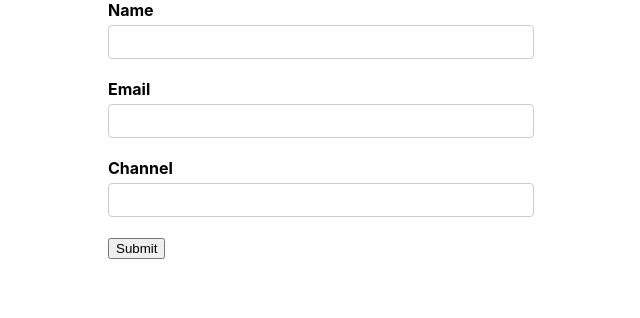
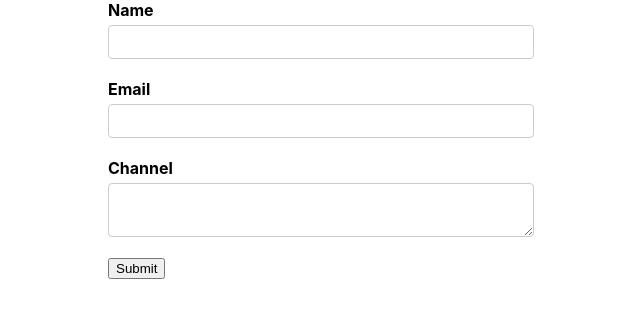
Before and after one commit to sumanta2/reactformik, a React (Create React App) app: page / in a window 1280 px wide. Shown: the top 318 px of the page, without its empty margins (319-959 px from the left). Built offline with nearby package versions, Linux system fonts and the light colour scheme.

Commit message:
10 Formik,Form,Field,ErrorMessage component

```diff
--- a/src/components/YoutubeForm.js
+++ b/src/components/YoutubeForm.js
@@ -1,69 +1,72 @@
-import { useFormik } from 'formik';
+import { useFormik, Formik, Form,Field,ErrorMessage } from 'formik';
 import * as Yup from 'yup'
 
 const YoutubeForm = () => {
 
 
-  const onSubmit=(values) => {
+  const onSubmit = (values) => {
     console.table('Form Values', values)
   }
 
-  const validationSchema=Yup.object({
-    name:Yup.string().required('Required'),
-    email:Yup.string().email('Invalid email format').required('Required'),
-    channel:Yup.string().required("Required")
+  const validationSchema = Yup.object({
+    name: Yup.string().required('Required'),
+    email: Yup.string().email('Invalid email format').required('Required'),
+    channel: Yup.string().required("Required")
   })
 
-  const initialValues=
+  const initialValues =
   {
     name: '',           //the key name must be same of the name of input tag's name property's value
     email: '',
     channel: '',
   }
 
-  const formik = useFormik({
-    initialValues,
-    onSubmit,
-    validationSchema
-  })
+  // const formik = useFormik({
+  //   initialValues,
+  //   onSubmit,
+  //   validationSchema
+  // })
   //console.table('Form Values', formik.values)
   //console.log('Form error',formik.errors)
   //console.log('Visited field',formik.touched)
   return (
-    <div>
-      <form onSubmit={formik.handleSubmit} >
+    <Formik initialValues={initialValues} validationSchema={validationSchema} onSubmit={onSubmit}>
+      <Form >
         <div className="form-control">
           <label htmlFor="name">Name</label>
-        <input type="text" name="name" id="name"
+          <Field type="text" name="name" id="name"   //Field tag of Formik work same as getFieldProps method
             //onBlur={formik.handleBlur} onChange={formik.handleChange} value={formik.values.name}
-        {...formik.getFieldProps('name')}  //here name parameter value is the name of this input element,It automatically manage onBlur,onChange,value property
+            // {...formik.getFieldProps('name')}  //here name parameter value is the name of this input element,It automatically manage onBlur,onChange,value property
           />
-        {formik.touched.name && formik.errors.name ? <div className="error">{formik.errors.name}</div>: null }
+          {/* {formik.touched.name && formik.errors.name ? <div className="error">{formik.errors.name}</div> : null} */}
+          <ErrorMessage name='name'/>   {/* it work same as previous line but message display as a text */}
         </div>
 
         <div className="form-control">
           <label htmlFor="email">Email</label>
-        <input type="email" name="email" id="email"
+          <Field type="email" name="email" id="email"       //Field tag of Formik work same as getFieldProps method
             // onBlur={formik.handleBlur} onChange={formik.handleChange} value={formik.values.email}
-          {...formik.getFieldProps("email")}  //here email parameter value is the name of this input element,It automatically manage onBlur,onChange,value property
+            // {...formik.getFieldProps("email")}  //here email parameter value is the name of this input element,It automatically manage onBlur,onChange,value property
           />
-        {formik.touched.email && formik.errors.email ? <div className="error">{formik.errors.email}</div>: null }
+          {/* {formik.touched.email && formik.errors.email ? <div className="error">{formik.errors.email}</div> : null} */}
+          <ErrorMessage name='email'/>    {/* it work same as previous line but message display as a text */}
         </div>
 
         <div className="form-control">
           <label htmlFor="channel">Channel</label>
-        <input type="text" name="channel" id="channel"
+          <Field as='textarea' type="text" name="channel" id="channel"      //Field tag of Formik work same as getFieldProps method
             // onBlur={formik.handleBlur} onChange={formik.handleChange} value={formik.values.channel}
-        {...formik.getFieldProps("channel")}  //here channel parameter value is the name of this input element,It automatically manage onBlur,onChange,value property
+            // {...formik.getFieldProps("channel")}  //here channel parameter value is the name of this input element,It automatically manage onBlur,onChange,value property
           />
-        { formik.touched.channel && formik.errors.channel ? <div className="error">{formik.errors.channel}</div>: null }
+          {/* {formik.touched.channel && formik.errors.channel ? <div className="error">{formik.errors.channel}</div> : null} */}
+           <ErrorMessage name='channel'/>   {/* it work same as previous line but message display as a text */}
         </div>
 
         {/* onBlur event help to track any component are already visited or not */}
 
         <button type="submit">Submit</button>
-      </form>
-    </div>
+      </Form>
+    </Formik>
   )
 }
 
```
Also changed, not shown: ReadMe.txt. Lines whose indentation alone changed are shown as unchanged.
